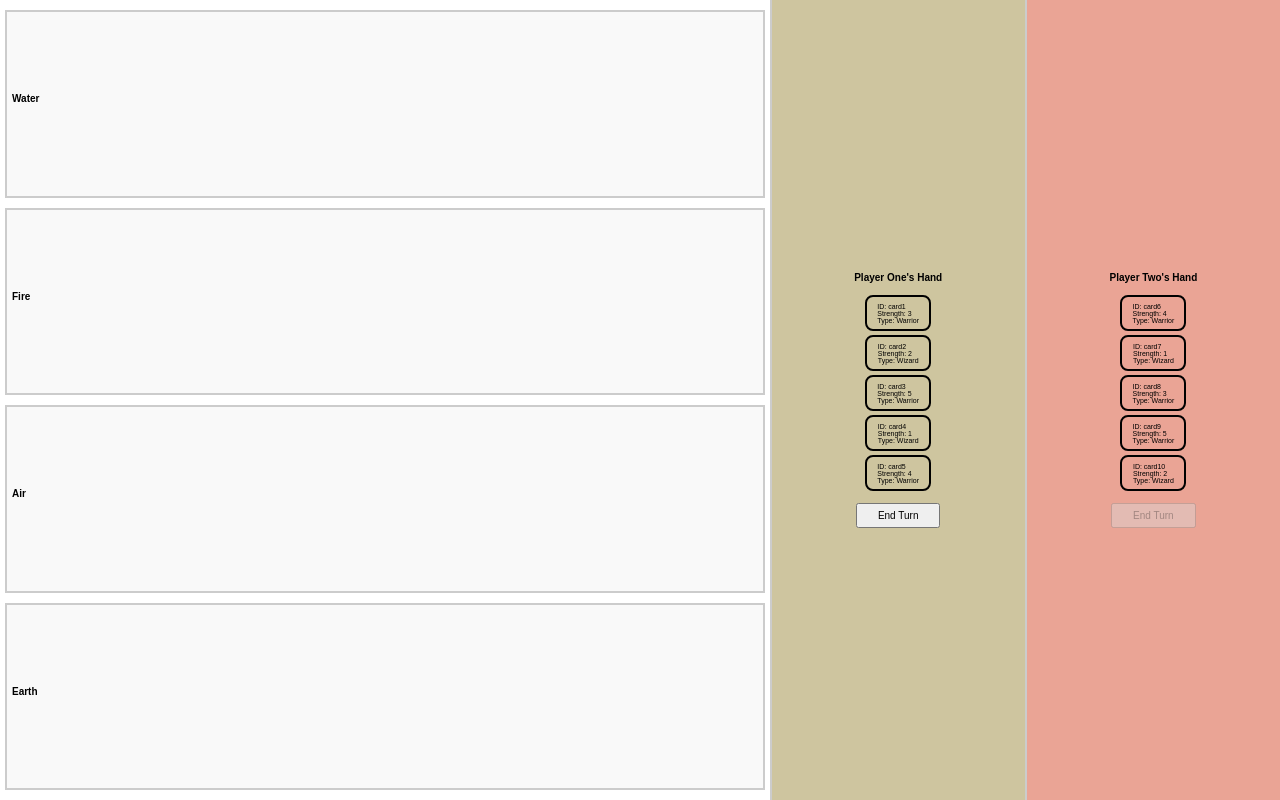
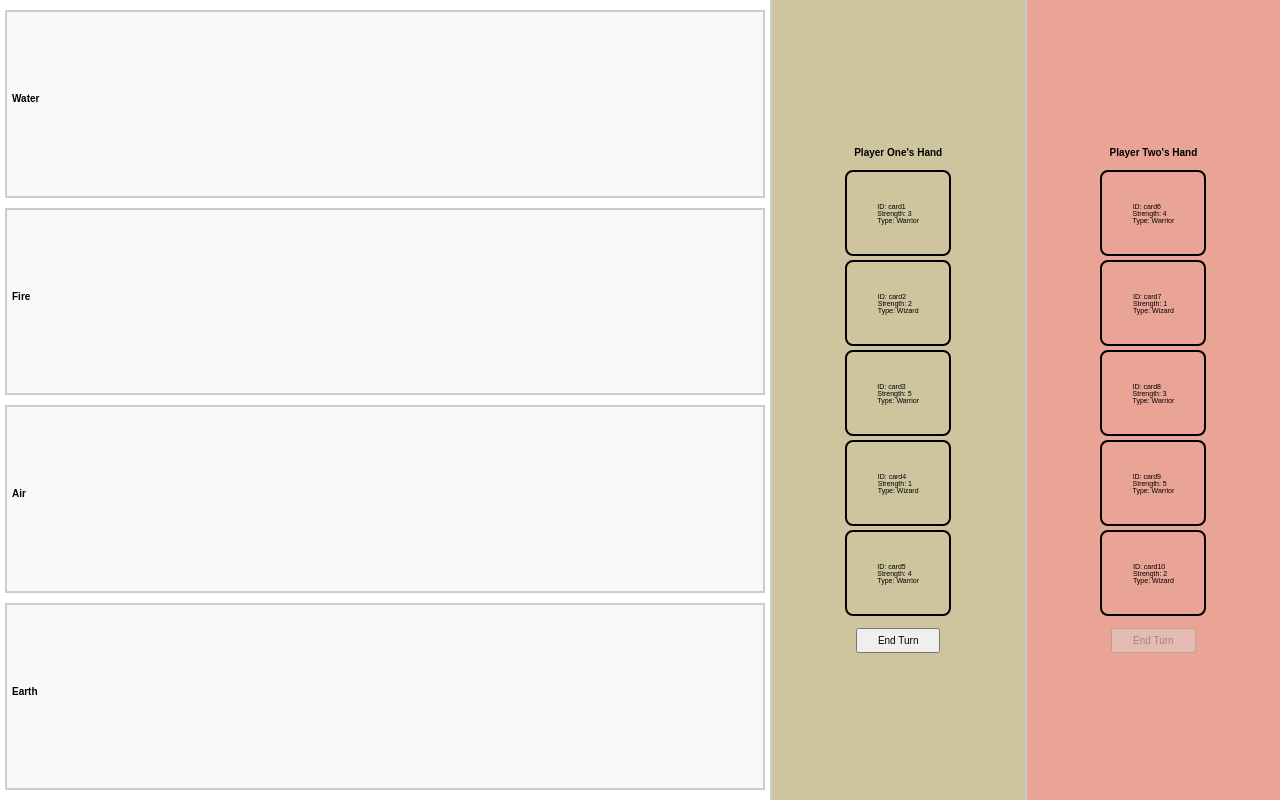
Before and after one commit to AlexanderRinkowski/Game, a plain HTML site: page index.html in a window 1280 px wide. Drawn offline with Linux system fonts and the light colour scheme.

Commit message:
prevent select

```diff
--- a/styles.css
+++ b/styles.css
@@ -4,6 +4,25 @@ body {
     margin: 0;
     padding: 0;
     height: 100vh;
+}
+
+/* Enforce no text selection on all elements */
+* {
+    -webkit-user-select: none; /* Safari */
+    -moz-user-select: none;    /* Firefox */
+    -ms-user-select: none;     /* Internet Explorer/Edge */
+    user-select: none;         /* Standard syntax */
+    cursor: default;           /* Enforce the regular cursor */
+}
+
+/* Ensure that pseudo-elements also inherit these properties */
+*::before,
+*::after {
+    -webkit-user-select: none; /* Safari */
+    -moz-user-select: none;    /* Firefox */
+    -ms-user-select: none;     /* Internet Explorer/Edge */
+    user-select: none;         /* Standard syntax */
+    cursor: default;           /* Enforce the regular cursor */
 }
 
 .main-container {
@@ -38,8 +57,8 @@ body {
 }
 
 .card {
-    width: 60px;
-    height: 30px;
+    width: 100px;
+    height: 80px;
     margin: 2px;
     color: rgb(0, 0, 0);
     border: 2px solid black;
@@ -50,6 +69,7 @@ body {
     cursor: pointer;
     padding: 1px;
     border-radius: 8px;
+    user-select: none;
 }
 
 .card:hover {
```
